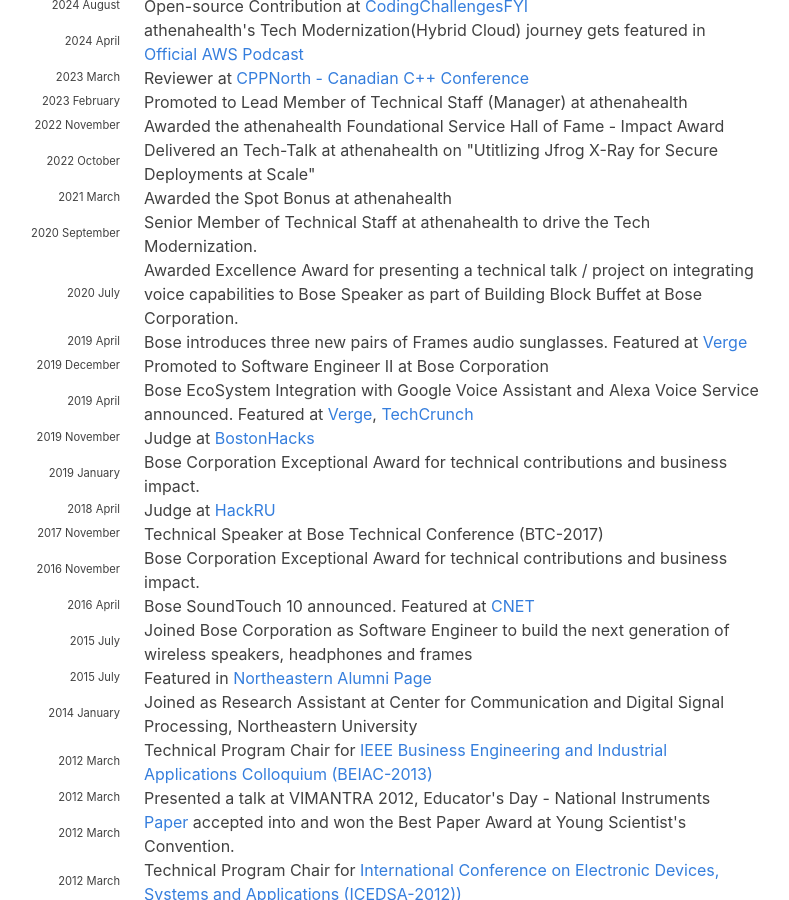
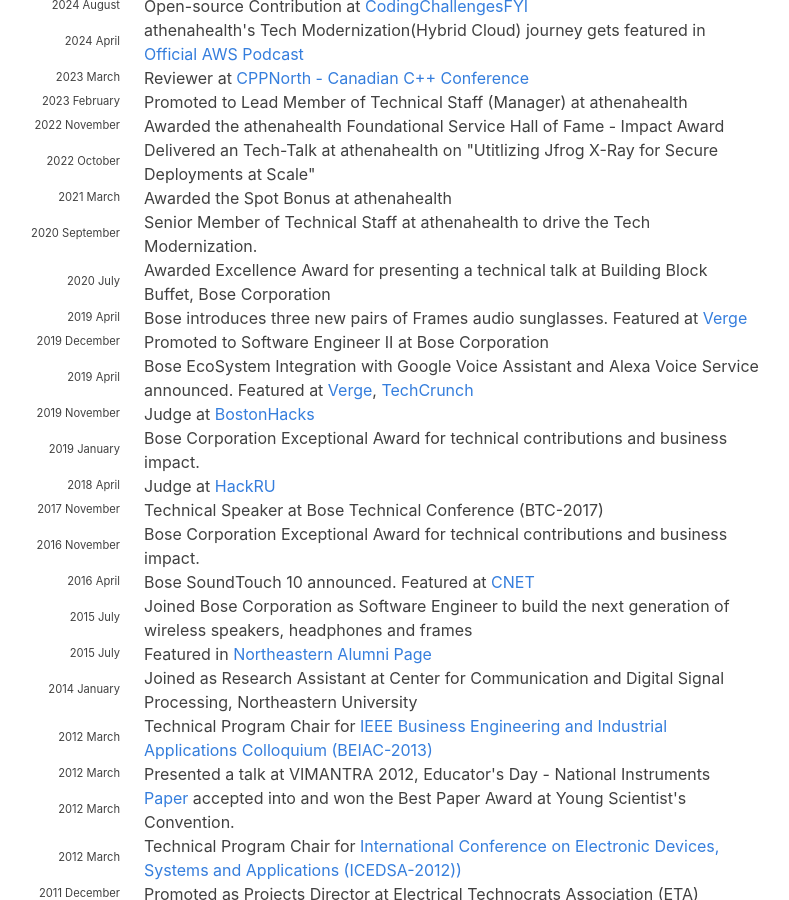
Before and after one commit to hariharanragothaman/hariharanragothaman.github.io, a Jekyll site: the page built from index.md, in a window 1280 px wide and 900 px high, scrolled down 2202 px. Shown: the whole window, without its empty margins (188-977 px from the left). Built offline with Jekyll 4.4.1, drawn with Linux system fonts in a browser that asks for light colours; nearby versions of some CDN libraries; some web fonts are replaced.

Commit message:
Polishes and Updates

```diff
--- a/_data/news.yaml
+++ b/_data/news.yaml
@@ -256,7 +256,7 @@
 
 - year: 2020
   year-extra: July
-  description: Awarded  Excellence Award for presenting a technical talk / project on integrating voice capabilities to Bose Speaker as part of Building Block Buffet at Bose Corporation.
+  description: Awarded  Excellence Award for presenting a technical talk at Building Block Buffet, Bose Corporation
 
 - year: 2019
   year-extra: April
```
